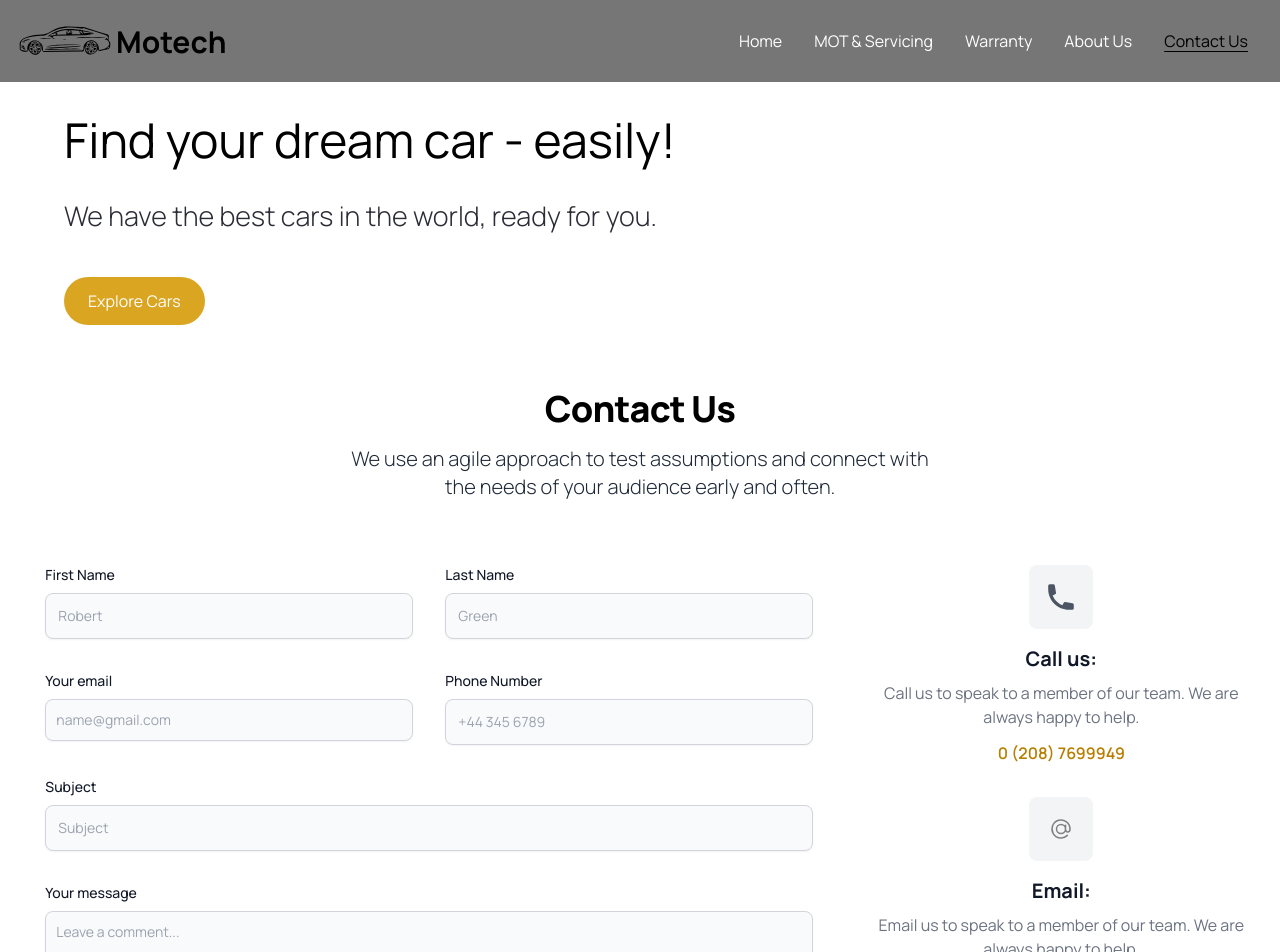
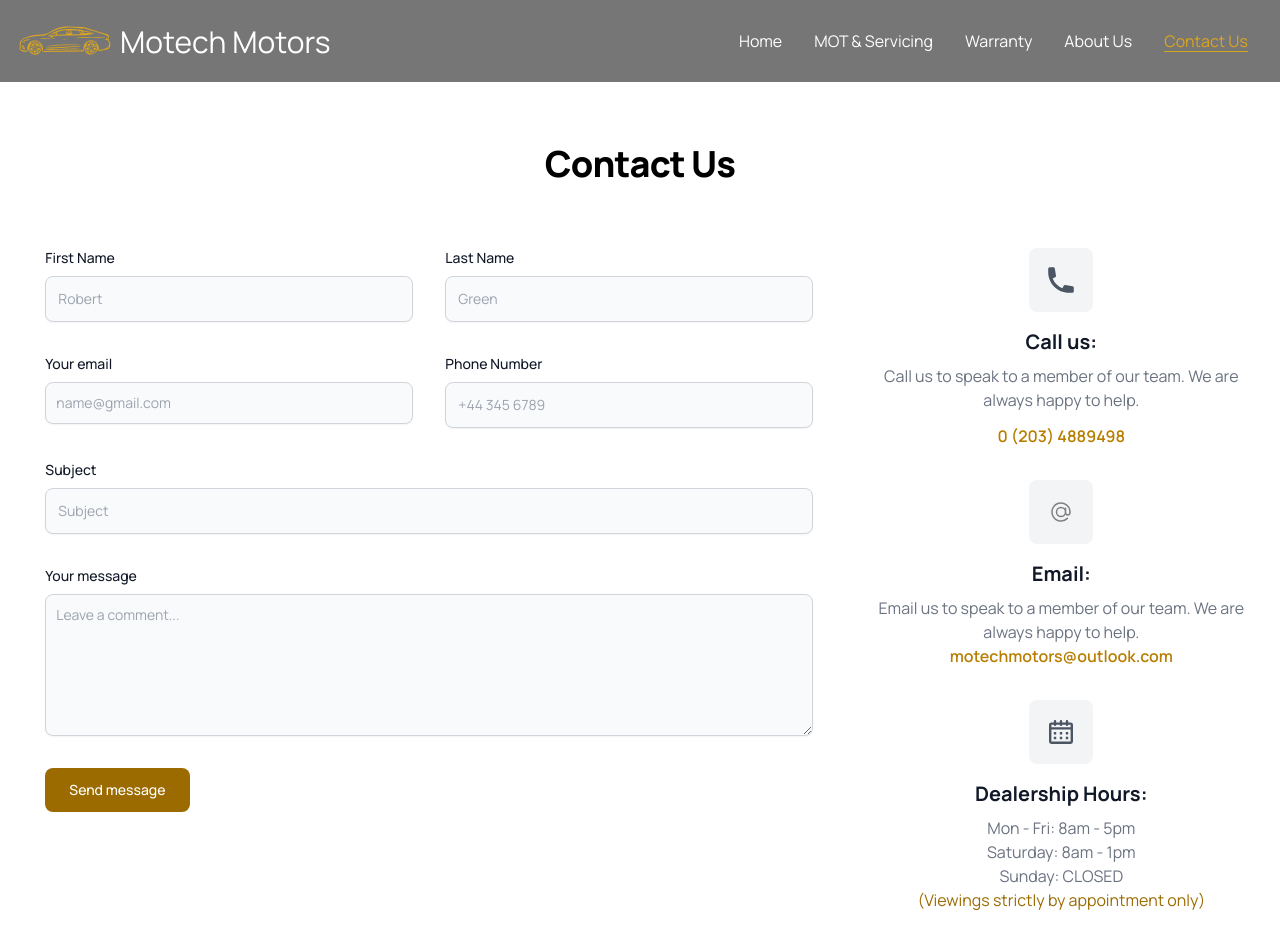
Before and after one commit to Wahhab1801/car-rental, a Next.js app: page /contact-us in a window 1280 px wide. Shown: the top 952 px of the page. Built offline with nearby package versions, Linux system fonts and the light colour scheme.

Commit message:
UX changes

```diff
--- a/app/about-us/page.tsx
+++ b/app/about-us/page.tsx
@@ -9,9 +9,9 @@ export default async function Home({
 }) {
   return (
     <main className="overflow-hidden">
-      <HeroSecondary />
-      <section className="mt-12 padding-x padding-y max-width">
-        <div className="flex flex-wrap -mx-4">
+      {/* <HeroSecondary /> */}
+      <section className="mt-20">
+        <div className="flex flex-wrap -mx-4 py-8 px-4 sm:py-16 lg:px-6">
           {/* <!-- Contact Information --> */}
           <div className="px-4 lg:w-1/2">
             <h2 className="text-4xl font-bold text-gray-800 mb-4">About us</h2>
--- a/app/contact-us/page.tsx
+++ b/app/contact-us/page.tsx
@@ -10,7 +10,7 @@ export default async function Page({
 }) {
   return (
     <main className="overflow-hidden">
-      <HeroSecondary />
+      {/* <HeroSecondary /> */}
       <ContactUsWrapper />
     </main>
   );
--- a/app/globals.css
+++ b/app/globals.css
@@ -47,7 +47,7 @@
 }
 
 .hero__subtitle {
-  @apply text-[27px] text-black-100 font-light mt-5;
+  @apply text-[20px] text-black-100 font-light mt-5;
 }
 
 .hero__image-container {
--- a/app/warranty/page.tsx
+++ b/app/warranty/page.tsx
@@ -12,11 +12,11 @@ export default async function Page({
 }) {
   return (
     <main className="overflow-hidden">
-      <HeroSecondary />
-      <section className="mt-12 padding-x padding-y max-width">
-        <div className="px-6 mx-auto max-w-screen-lg">
+      {/* <HeroSecondary /> */}
+      <section className="mt-20 padding-x padding-y max-width">
+        <div className="mx-auto max-w-screen-lg  py-8 sm:py-12 lg:px-4">
           <h2 className="mb-4 text-4xl tracking-tight font-extrabold text-black text-center">
-            Best rates
+            Warrenty
           </h2>
           <p className="font-light text-gray-800 sm:text-xl">
             When buying a used car, warranty is highly suggested as it can give
@@ -24,6 +24,13 @@ export default async function Page({
             the cost of repairs and maintenance. When purchasing a vehicle
             through us we can go through a range of comprehensive covers that
             suit your needs. We can provide warranty for any vehicle we stock.
+          </p>
+          <b/>
+          <p className="font-light text-gray-800 sm:text-xl">
+            All of our cars are 82 point checked to RAC Approved vehicle
+            preparation standard. Our cars come with minimum 3 months RAC
+            warranty* & 12 months free breakdown cover. Our cars have all had
+            history checks completed and are HPI Clear.
           </p>
         </div>
 
--- a/components/ContactUsWrapper.tsx
+++ b/components/ContactUsWrapper.tsx
@@ -5,16 +5,16 @@ type Props = {};
 
 const ContactUsWrapper = (props: Props) => {
   return (
-    <section className="bg-white">
+    <section className="bg-white mt-20">
       <div className="py-8 px-4 mx-auto max-w-screen-xl sm:py-16 lg:px-6">
         <div className="px-4 mx-auto max-w-screen-sm text-center lg:px-6 mb-8 lg:mb-16">
           <h2 className="mb-4 text-4xl tracking-tight font-extrabold text-black">
             Contact Us
           </h2>
-          <p className="font-light text-gray-800 sm:text-xl">
+          {/* <p className="font-light text-gray-800 sm:text-xl">
             We use an agile approach to test assumptions and connect with the
             needs of your audience early and often.
-          </p>
+          </p> */}
         </div>
         <div className="grid grid-cols-1 lg:gap-8 lg:grid-cols-3">
           <div className="col-span-2 mb-8 lg:mb-0">
@@ -39,7 +39,7 @@ const ContactUsWrapper = (props: Props) => {
                 help.
               </p>
               <p className="font-semibold text-primary-600 dark:text-primary-500">
-                0 (208) 7699949
+                0 (203) 4889498
               </p>
             </div>
             <div>
@@ -64,10 +64,10 @@ const ContactUsWrapper = (props: Props) => {
                 to help.
               </p>
               <a
-                href="mailto:Motech@outlook.com"
+                href="mailto:motechmotors@outlook.com"
                 className="font-semibold text-primary-600"
               >
-                Motech@outlook.com
+                motechmotors@outlook.com
               </a>
             </div>
             <div>
@@ -86,12 +86,16 @@ const ContactUsWrapper = (props: Props) => {
                 </svg>
               </div>
               <p className="mb-2 text-xl font-bold text-gray-900 ">
-                Office Hours:
+                Dealership Hours:
               </p>
               <p className="mb-3 text-gray-500">
-                Mon - Fri: 8:30am - 5pm
-                <br /> Saturday: 8.30am - 1pm
-                <br /> Sunday: CLOSED
+                Mon - Fri: 8am - 5pm
+                <br />
+                Saturday: 8am - 1pm
+                <br />
+                Sunday: CLOSED
+                <br />
+                <span className="text-primary-700"> (Viewings strictly by appointment only)</span>
               </p>
             </div>
           </div>
--- a/components/HeroSecondary.tsx
+++ b/components/HeroSecondary.tsx
@@ -4,6 +4,8 @@ import Image from "next/image";
 import { CustomButton } from ".";
 import { usePathname } from "next/navigation";
 import Link from "next/link";
+
+import useMobileResolution from "./useMobileResolution";
 
 const HeroSecondary = () => {
   const handleScroll = () => {
@@ -12,16 +14,22 @@ const HeroSecondary = () => {
     //   behavior: "smooth",
     // });
   };
+  const isMobile = useMobileResolution();
+
   const pathname = usePathname();
   return (
     <div className="hero mt-6">
       <div className="flex-1 pt-20 padding-x">
         <h1 className="2xl:text-[48px] sm:text-[48px] text-[36px] font-extrabold;">
-          Find your dream car - easily!
+          Motech Motors
         </h1>
-        <p className="hero__subtitle">
-          We have the best cars in the world, ready for you.
-        </p>
+        <ul className="ml-5 hero__subtitle list-disc">
+          <li className="ml-6">Minimum 3 months RAC warranty<b>*</b></li>
+          <li className="ml-6">12 months free breakdown cover</li>
+          <li className="ml-6">Vehicle History Check</li>
+          <li className="ml-6">Drive away same day<b>*</b></li>
+        </ul>
+
         <Link href={pathname === "/" ? "#cars" : "/"}>
           <CustomButton
             title="Explore Cars"
@@ -30,12 +38,20 @@ const HeroSecondary = () => {
           />
         </Link>
       </div>
-      {/* <div className="xl:flex-[1] flex justify-end items-end w-full xl:h-[60vh]">
-        <div className="relative xl:w-[90%] w-[90%] top-8 xl:h-full h-[400px] z-0">
-          <Image src="/hero.png" alt="hero" fill className="object-contain" />
+
+      {!isMobile && (
+        <div className="xl:flex-[1] flex justify-end items-end w-full xl:h-[60vh] mr-10">
+          <div className="relative xl:w-[90%] w-[90%] top-8 xl:h-full h-[400px] z-0">
+            <Image
+              src="/bg-car.jpeg"
+              alt="hero"
+              fill
+              className="object-contain"
+            />
+          </div>
+          {/* <div className="absolute xl:-right-1/2 -right-[3%] w-full xl:h-[80vh] h-[60vh] overflow-hidden -z-10 bg-gradient-to-br from-black to-transparent transform rotate-[-3deg] md:rounded-[133px] rounded-[25%]" /> */}
         </div>
-        <div className="absolute xl:-right-1/2 -right-[3%] w-full xl:h-[80vh] h-[60vh] overflow-hidden -z-10 bg-gradient-to-br from-black to-transparent transform rotate-[-3deg] md:rounded-[133px] rounded-[25%]" />
-      </div> */}
+      )}
     </div>
   );
 };
--- a/components/Navbar.tsx
+++ b/components/Navbar.tsx
@@ -4,7 +4,6 @@ import React from "react";
 import Image from "next/image";
 import Link from "next/link";
 import { usePathname } from "next/navigation";
-
 const Navbar = () => {
   const pathname = usePathname();
   const [isMenuOpen, setIsMenuOpen] = React.useState(false);
@@ -23,9 +22,9 @@ const Navbar = () => {
               alt="Motech MotorsLogo"
               width={80}
               height={30}
-              className="object-contain mt-[0px] md:h-[30px] md:w-[100px] lg:h-[50px] lg:w-[100px]"
+              className="object-contain mt-[0px] md:h-[30px] md:w-[100px] lg:h-[50px] lg:w-[100px] mr-1"
             />
-            <h1 className="lg:text-[30px] text-[24px] font-bold">Motech</h1>
+            <h1 className="lg:text-[30px] text-[24px] text-white">Motech Motors</h1>
           </Link>
           <button
             type="button"
@@ -64,7 +63,7 @@ const Navbar = () => {
                   textDecoration: "underline",
                 }),
               }}
-              className="mx-2 lg:mx-4 hover:underline underline-offset-4 mt-1 mb-1"
+              className={"mx-2 lg:mx-4 hover:underline underline-offset-4 mt-1 mb-1 "}
             >
               Home
             </Link>
@@ -72,7 +71,7 @@ const Navbar = () => {
               target="_"
               href="https://www.motechautocentre.co.uk/"
               style={{
-                color: pathname.endsWith("/mot-services") ? "black" : "white",
+                color: pathname.endsWith("/mot-services") ? "#daa520" : "white",
                 ...(pathname.endsWith("/mot-services") && {
                   textDecoration: "underline",
                 }),
@@ -84,7 +83,7 @@ const Navbar = () => {
             <Link
               href="/warranty"
               style={{
-                color: pathname.endsWith("/warranty") ? "black" : "white",
+                color: pathname.endsWith("/warranty") ? "#daa520" : "white",
                 ...(pathname.endsWith("/warranty") && {
                   textDecoration: "underline",
                 }),
@@ -96,7 +95,7 @@ const Navbar = () => {
             <Link
               href="/about-us"
               style={{
-                color: pathname.endsWith("/about-us") ? "black" : "white",
+                color: pathname.endsWith("/about-us") ? "#daa520": "white",
                 ...(pathname.endsWith("/about-us") && {
                   textDecoration: "underline",
                 }),
@@ -108,7 +107,7 @@ const Navbar = () => {
             <Link
               href="/contact-us"
               style={{
-                color: pathname.endsWith("/contact-us") ? "black" : "white",
+                color: pathname.endsWith("/contact-us") ? "#daa520" : "white",
                 ...(pathname.endsWith("/contact-us") && {
                   textDecoration: "underline",
                 }),
--- /dev/null
+++ b/components/useMobileResolution.tsx
@@ -0,0 +1,28 @@
+import { useState, useEffect } from "react";
+
+const useMobileResolution = () => {
+  const [isMobile, setIsMobile] = useState(false);
+
+  useEffect(() => {
+    const handleResize = () => {
+      const mobileThreshold = 600; // Adjust this threshold based on your design considerations
+      const isMobileNow = window.innerWidth < mobileThreshold;
+
+      if (isMobileNow !== isMobile) {
+        setIsMobile(isMobileNow);
+      }
+    };
+
+    handleResize();
+
+    window.addEventListener("resize", handleResize);
+
+    return () => {
+      window.removeEventListener("resize", handleResize);
+    };
+  }, [isMobile]);
+
+  return isMobile;
+};
+
+export default useMobileResolution;
```
Also changed, not shown: public/bg-car.jpeg (added), public/car.svg.
